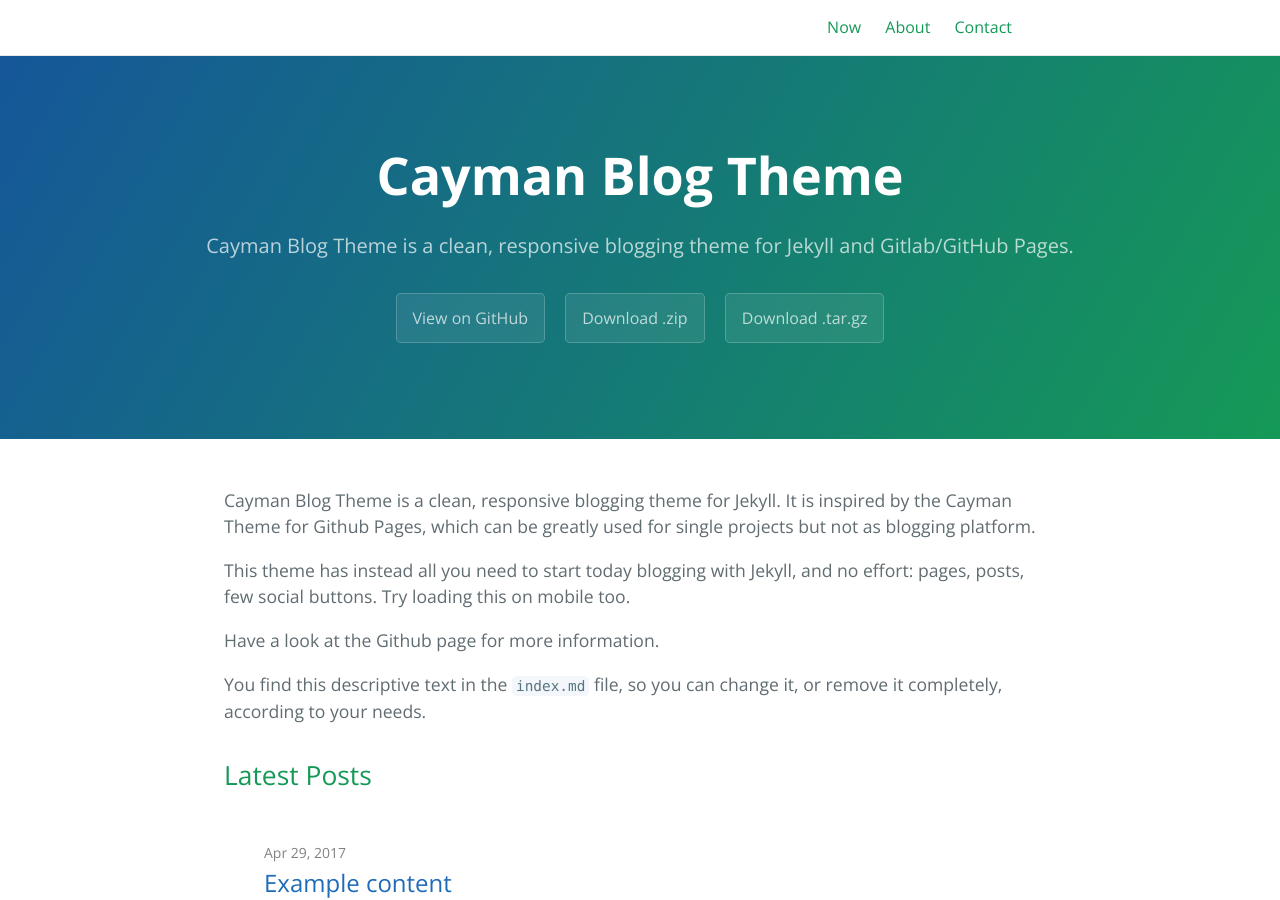
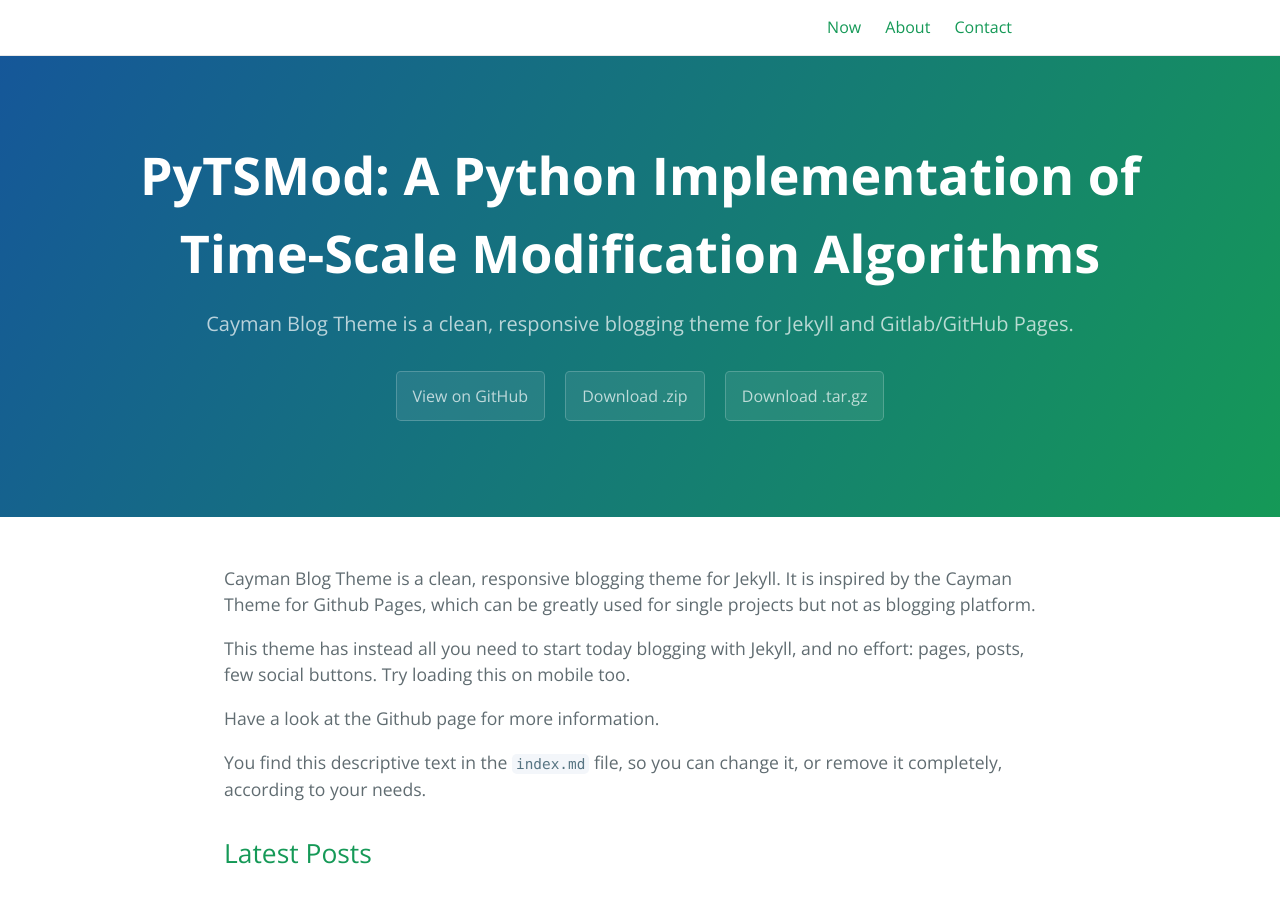
Before and after one commit to seyong92/PyTSMod-ISMIR2020LBD, a Jekyll site: the page built from index.md, in a window 1280 px wide and 900 px high. Built offline with Jekyll 4.4.1, drawn with Linux system fonts in a browser that asks for light colours.

Commit message:
update title

```diff
--- a/_config.yml
+++ b/_config.yml
@@ -1,4 +1,4 @@
-title: Cayman Blog Theme
+title: "PyTSMod: A Python Implementation of Time-Scale Modification Algorithms"
 description: Cayman Blog Theme is a clean, responsive blogging theme for Jekyll and Gitlab/GitHub Pages.
 show_downloads: true
 
```
